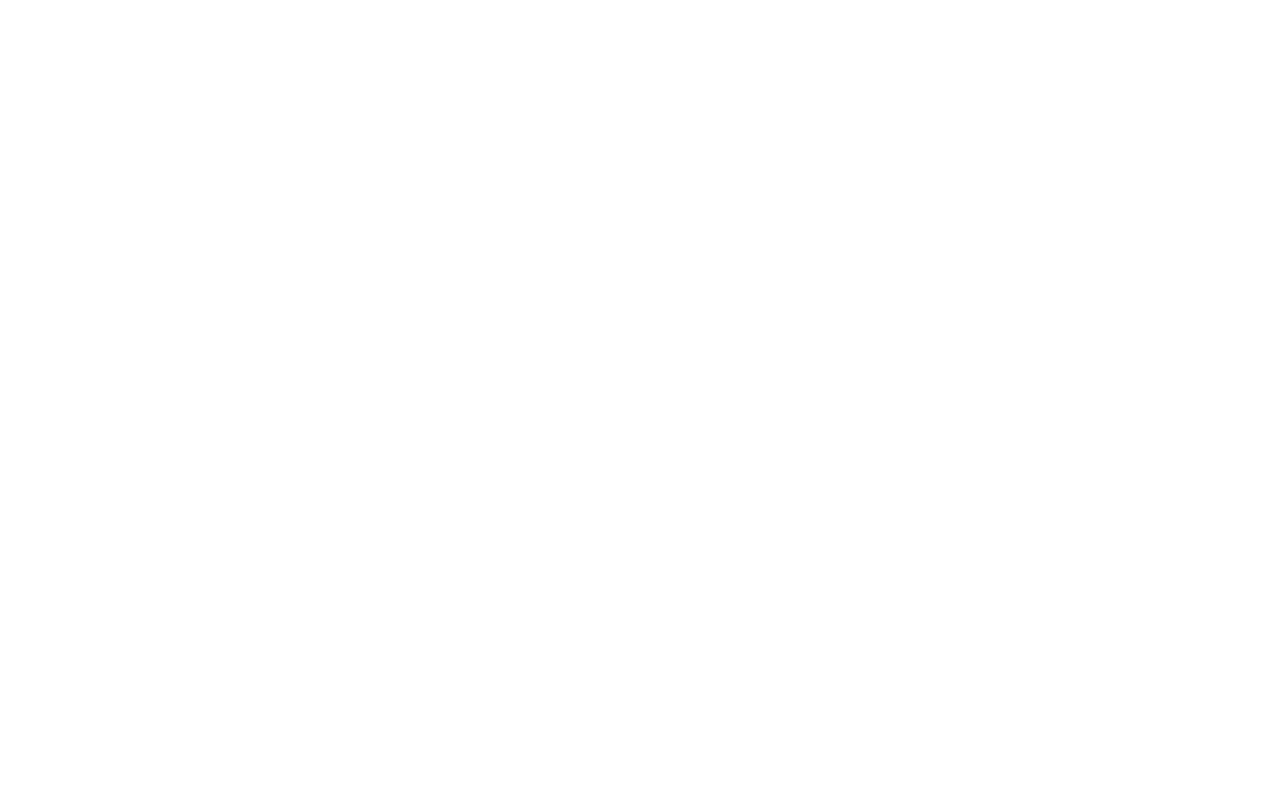
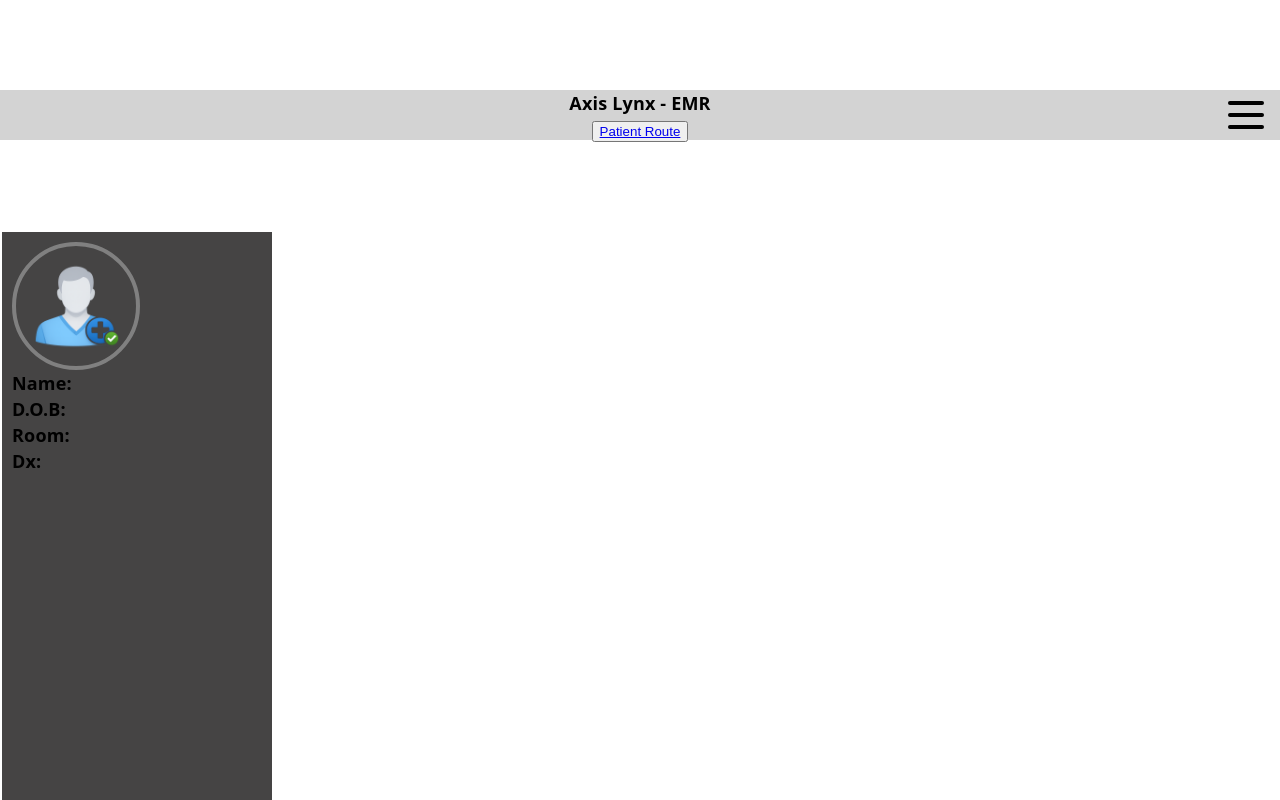
Before and after one commit to dpanepucci/EMR_Lynx, a React (Vite) app in the folder client/: page /patient in a window 1280 px wide. Before the commit this address had no page. Shown: the top 800 px of the page. Built offline with nearby package versions, Linux system fonts and the light colour scheme; sample sign-in values are in the browser's storage.

Commit message:
Added patient route, adjusting main login page format

```diff
--- a/client/src/App.jsx
+++ b/client/src/App.jsx
@@ -1,8 +1,6 @@
 import { useState } from 'react'
-import reactLogo from './assets/react.svg'
-import viteLogo from './assets/vite.svg'
 import './App.css'
-import Hamburger from './components/hamburgerMenu'
+import Hamburger from './components/hamburgerMenu';
 
 function App() {
 
@@ -17,8 +15,10 @@
     <>
         <div>
           <h1>Healthcare Inc.</h1>
+        </div>
                   <div id='hamburgerNav'>
                     <p id='Axis'>Axis Lynx - EMR</p>
+                    <button><a href='/patient'>Patient Route</a></button>
                   <ul className={HamburgerOpen ? 'menu open' : 'menu'}>
                     <li>Settings</li>
                     <li>Profile</li>
@@ -28,28 +28,6 @@
                       <Hamburger isOpen={HamburgerOpen} />
                     </div>
                 </div>
-
-        </div>
-        {/* Side Patient Snap Shot */}
-        <div id='pt_profile'>
-          <img
-          id='proPic'
-            src='./defProPic.png'
-            alt='default profile picture icon'
-          />
-          <li>
-            Name:
-          </li>
-          <li>
-            D.O.B:
-          </li>
-          <li>
-            Room:
-          </li>
-          <li>
-            Dx:
-          </li>
-        </div>
     </>
   )
 }
--- /dev/null
+++ b/client/src/components/patient.css
@@ -0,0 +1,72 @@
+#proPic {
+  width: 120px;
+  height: 120px;
+  border-radius: 50%;
+  border: solid 4px gray;
+}
+
+#pt_profile {
+  display: flex;
+  border: solid 2px white;
+  flex-direction: column;
+  align-items: flex-start;
+  padding: 10px;
+  background-color: rgb(69, 68, 68);
+  list-style-type: none;
+  min-height: 100vh;
+  width: 250px
+}
+
+li {
+  color: black;
+  font-weight: bold
+}
+
+#hamburgerNav {
+  width: 100%;
+  height: 50px;
+  background-color: lightgray;
+  position: relative;
+  overflow: visible;
+}
+
+#hamburgerNav ul {
+  margin: 0;
+  padding: 0;
+}
+
+#hamburgerNav ul.menu {
+  display: none;
+}
+
+#hamburgerNav ul.menu.open {
+  display: flex;
+  flex-direction: column;
+  gap: 8px;
+  position: absolute;
+  top: calc(100% + 6px);
+  right: 16px;
+  background-color: white;
+  padding: 10px 12px;
+  border-radius: 8px;
+  box-shadow: 0 8px 22px rgba(0, 0, 0, 0.18);
+  z-index: 20;
+}
+
+#hamburgerNav li {
+  list-style-type: none;
+  padding-right: 0;
+}
+
+.navIcon {
+  position: absolute;
+  right: 16px;
+  top: 50%;
+  transform: translateY(-50%);
+  cursor: pointer;
+}
+
+#Axis {
+  color: black;
+  font-weight: bolder;
+}
--- /dev/null
+++ b/client/src/components/patient.jsx
@@ -0,0 +1,45 @@
+import { useState } from 'react'
+import './patient.css'
+import Hamburger from './hamburgerMenu.jsx'
+
+function Patient() {
+
+  const [HamburgerOpen, setHamburgerOpen] = useState(false);
+
+  const toggleHamburgerIcon = () =>{
+    setHamburgerOpen(!HamburgerOpen)
+  }
+
+
+  return (
+    <>
+        <div>
+          <h1>Patients</h1>
+        </div>
+        {/* Side Patient Snap Shot */}
+        <div id='pt_profile'>
+          <img
+          id='proPic'
+            src='./defProPic.png'
+            alt='default profile picture icon'
+          />
+          <li>
+            Name:
+          </li>
+          <li>
+            D.O.B:
+          </li>
+          <li>
+            Room:
+          </li>
+          <li>
+            Dx:
+          </li>
+        </div>
+    </>
+  )
+}
+
+export default Patient;
+
+// REFACTOR TO LINK TO PATIENT THAT IS SELECTED FROM THE MAIN PAGE
--- a/client/src/main.jsx
+++ b/client/src/main.jsx
@@ -4,6 +4,7 @@
 import App from './App.jsx'
 import Login from './components/login.jsx'
 import Register from './components/register.jsx'
+import Patient from './components/patient.jsx'
 
 import { BrowserRouter, Routes, Route } from 'react-router-dom'
 import { ProtectedRoute } from './protectedRoutes.jsx'
@@ -15,9 +16,12 @@
         <Route path='/login' element={<Login/>} />
         <Route path='/register' element={<Register/>} />
         <Route
-          path='/'
+          path='*'
           element={<ProtectedRoute>
               <App />
+              <Routes>
+              <Route path='/patient' element={<Patient/>} />
+              </Routes>
           </ProtectedRoute>} />
       </Routes>
     </BrowserRouter>
```
Also changed, not shown: 2 other files (tests, documents, lock files or other folders). Lines whose indentation alone changed are shown as unchanged.
